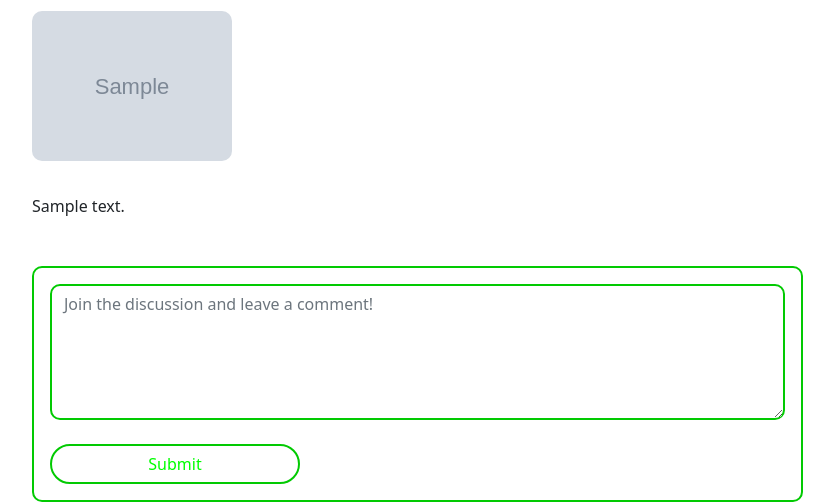
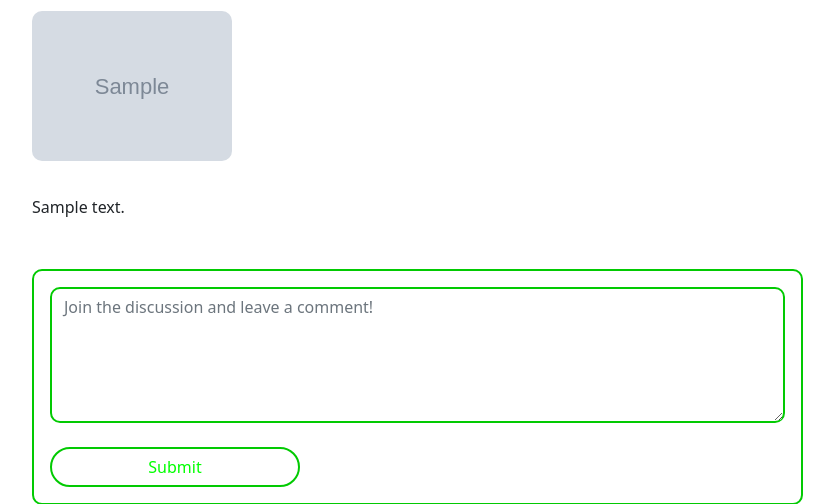
Before and after one commit to KingsleyGeorge16/Blog, a Django app: template account/templates/account/detail.html in a window 1280 px wide. Shown: the part 313-817 px from the top of the page, without its empty margins (359-1193 px from the left). Run offline with Django 3.2, Linux system fonts and the light colour scheme; the template is opened without the code that fills it: most values are stand-ins (such as "Sample title", 1, 10 or a date in 2020); grey boxes marked "Sample" are stand-in pictures; some libraries are stand-ins or nearby versions.

Commit message:
migrated models.py and tried to add a wordwrap to detail pages

```diff
--- a/account/models.py
+++ b/account/models.py
@@ -32,7 +32,6 @@ class Post(models.Model):
     header_image = models.ImageField( upload_to='image/', null=True, blank=True)
     writer = models.CharField(max_length=200, null=True)
     updated_on = models.DateTimeField(auto_now=True, null=True)
-    first_content = models.TextField(max_length=200, null=True)
     content = models.TextField(null=True)
     # category = models.ForeignKey(on_delete=models.SET_NULL, related_name='category', blank=True, null=True)
     image = models.ImageField( upload_to='image/', null=True, blank=True)
--- a/account/templates/account/detail.html
+++ b/account/templates/account/detail.html
@@ -27,14 +27,13 @@
                         <div class="text-muted fst-italic mb-2">{{ post.created_on }}</div>
                         <br>
                         <!-- Post categories-->
-<!--                        <a class="badge bg-success text-decoration-none link-light" href="#!">Web Design</a>-->
-<!--                        <a class="badge bg-success text-decoration-none link-light" href="#!">Freebies</a>-->
+                       <!-- <a class="badge bg-success text-decoration-none link-light" href="#!">Web Design</a>
+                       <a class="badge bg-success text-decoration-none link-light" href="#!">Freebies</a> -->
                     </header>
                     <!-- Preview image figure-->
                     <img class="img-fluid" src="{{ post.header_image.url }}" style="border-radius: 10px; width: 200px;"  alt="..." /><hr style="color: white;">
                     <section class="mb-5">
-                        <p class="fs-6 mb-4">{{ post.content }}</p>
-
+                        <p class="fs-6 mb-4" style="text-align: justify; line-height: 27px;">{{ post.content }}</p>
                     </section>
                 </article>
                 <!-- Comments section-->
--- a/account/templates/account/detailfeatured.html
+++ b/account/templates/account/detailfeatured.html
@@ -33,7 +33,7 @@
                     <!-- Preview image figure-->
                     <img class="img-fluid" src="{{ post.header_image.url }}" style="border-radius: 10px; width: 200px;" alt="..." /><hr style="color: white;">
                     <section class="mb-5">
-                        <p class="fs-6 mb-4" style="text-align: justify;">{{ post.content }}</p>
+                        <p class="fs-6 mb-4" style="text-align: justify; line-height: 27px;">{{ post.content }}</p>
                     </section>
                 </article>
                 <!-- Comments section-->
```
Also changed, not shown: account/migrations/0039_remove_post_first_content_alter_dailyreview_id_and_more.py (added), db.sqlite3.
